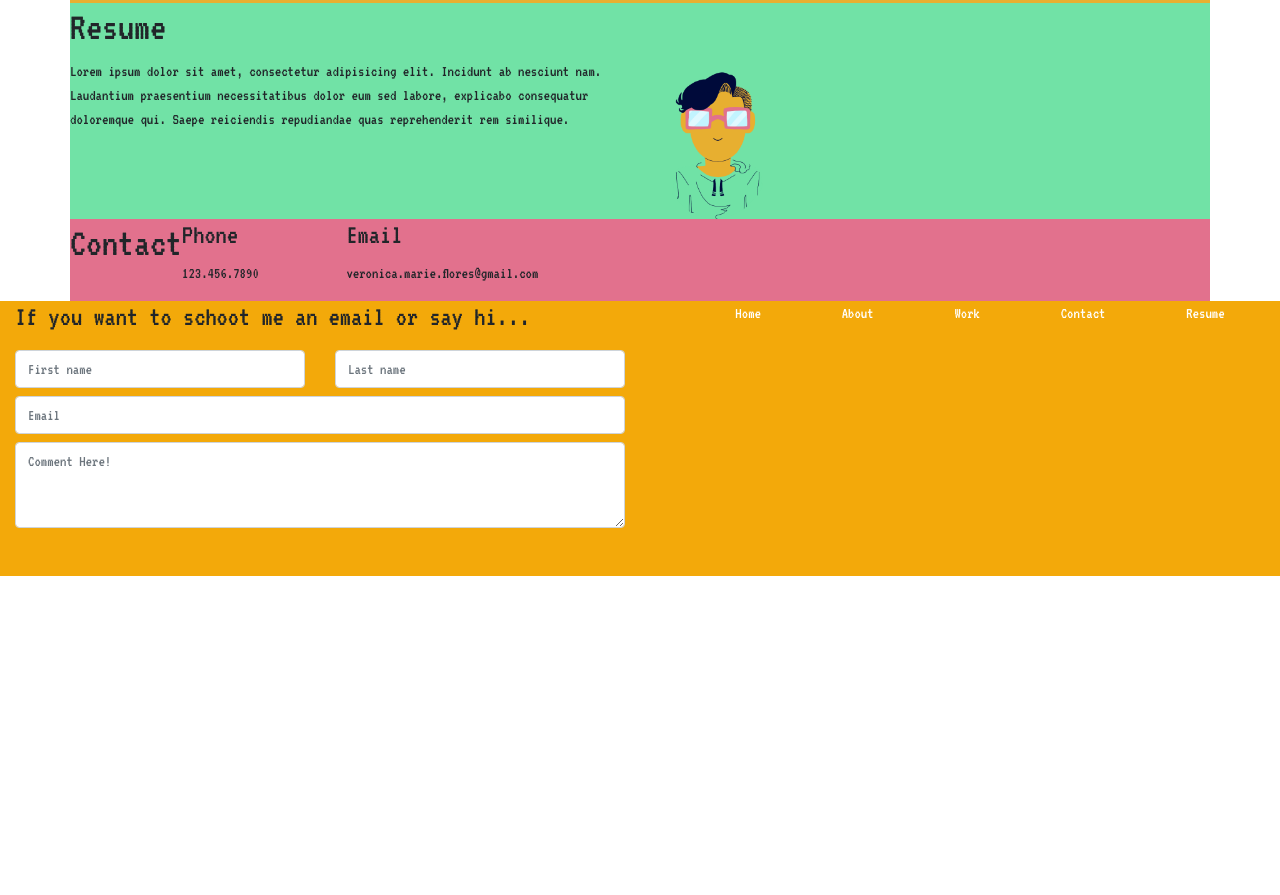
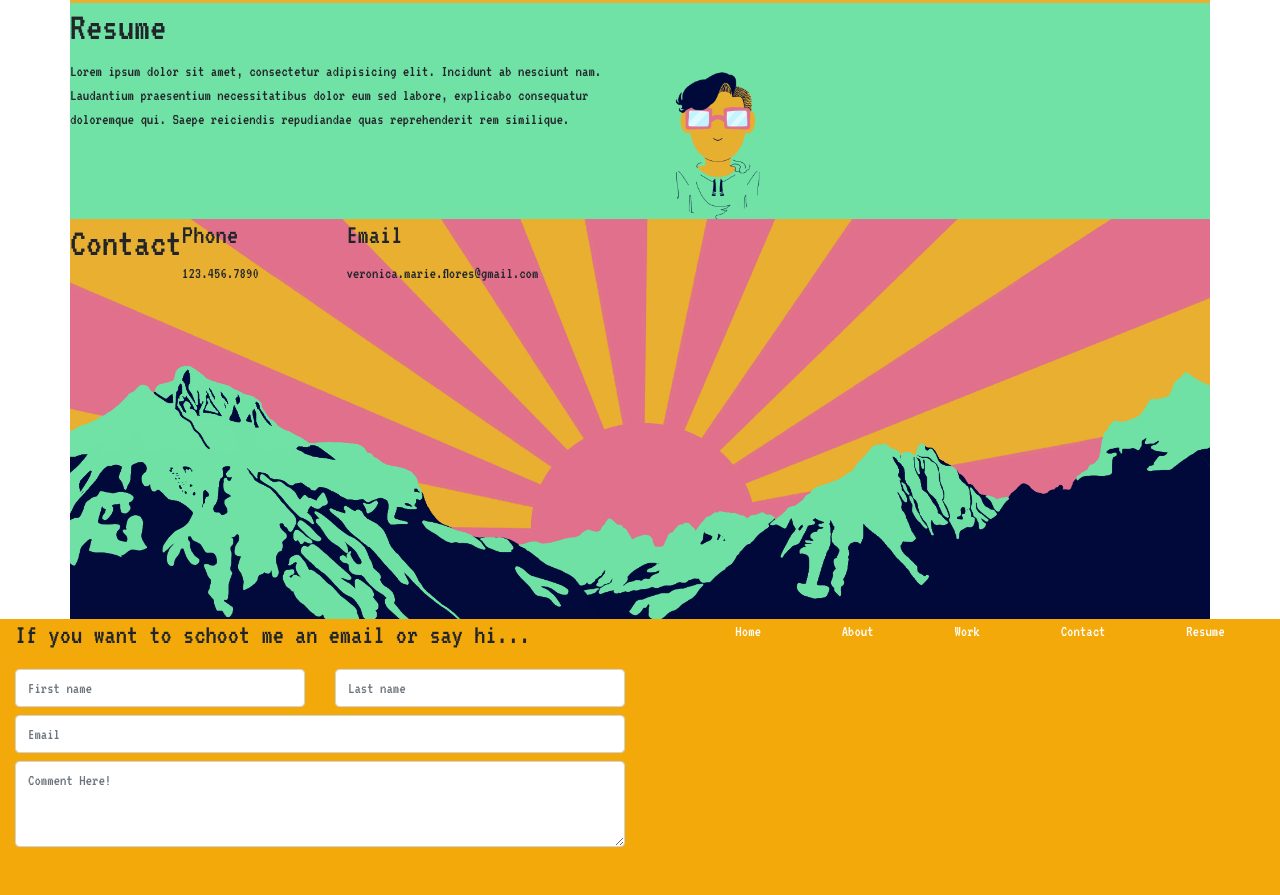
Before and after one commit to veronicamflores/oldportfolio, a plain HTML site: page index.html in a window 1280 px wide. Shown: the part 1713-2608 px from the top of the page. Before the commit the page ends 2289 px from the top, so only its background shows below. Drawn offline with nearby package versions, Linux system fonts and the light colour scheme.

Commit message:
update new pic

```diff
--- a/assets/style.css
+++ b/assets/style.css
@@ -56,3 +56,8 @@ body{
 .nav-link:hover{
     color: #e8af30;
 }
+.img-bg-mount{
+    background: url('IMG-0105.PNG') no-repeat center center;
+    background-size: cover;
+    height: 25rem;
+}
--- a/index.html
+++ b/index.html
@@ -107,7 +107,7 @@
                 </div>
             </div>
         </div>
-        <div class="row bg-pink">
+        <div class="row bg-pink img-bg-mount">
             <div class="col-xs-12">
                 <h1>Contact</h1>
             </div>
```
Also changed, not shown: assets/IMG-0105.PNG (added).
